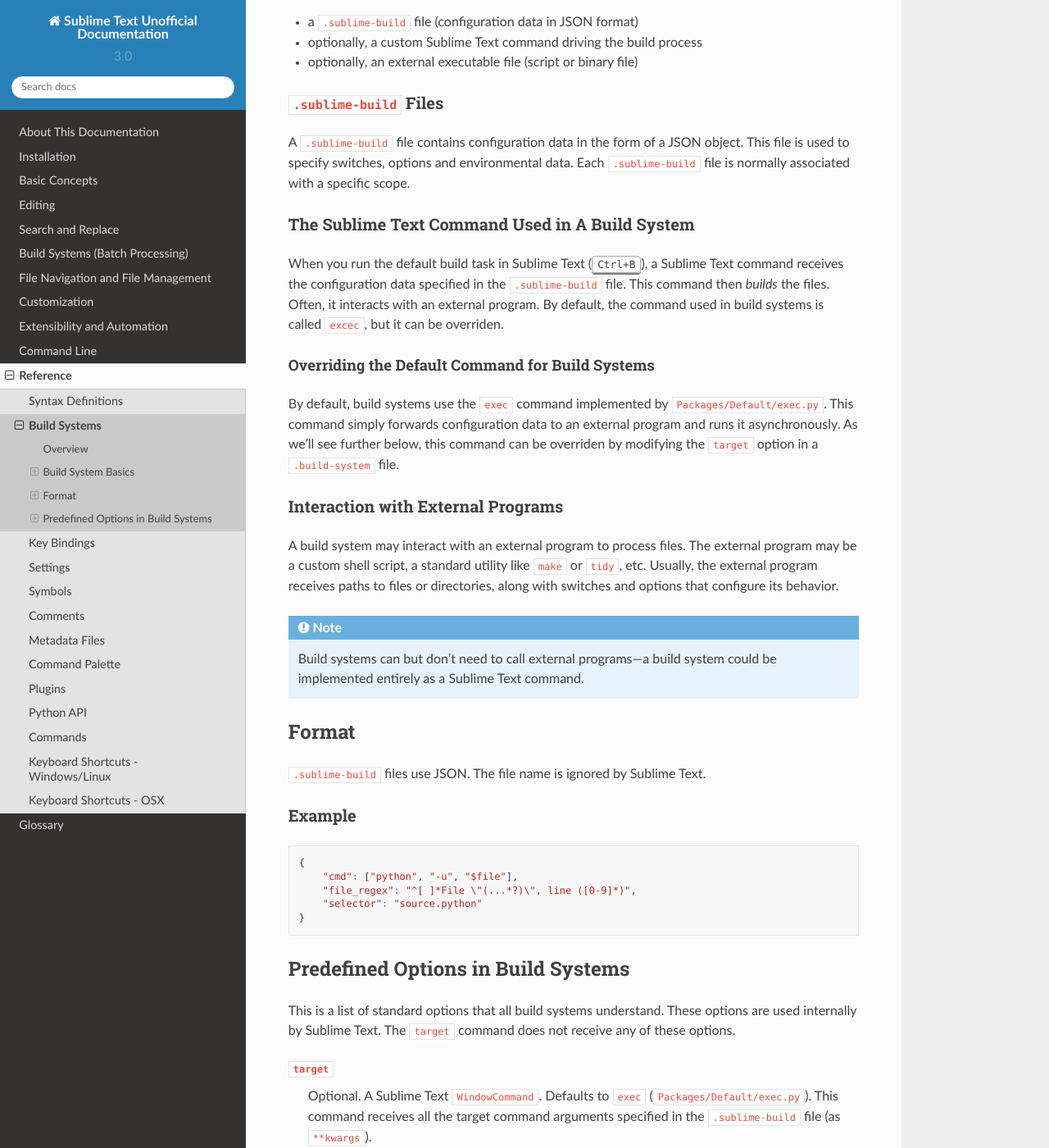
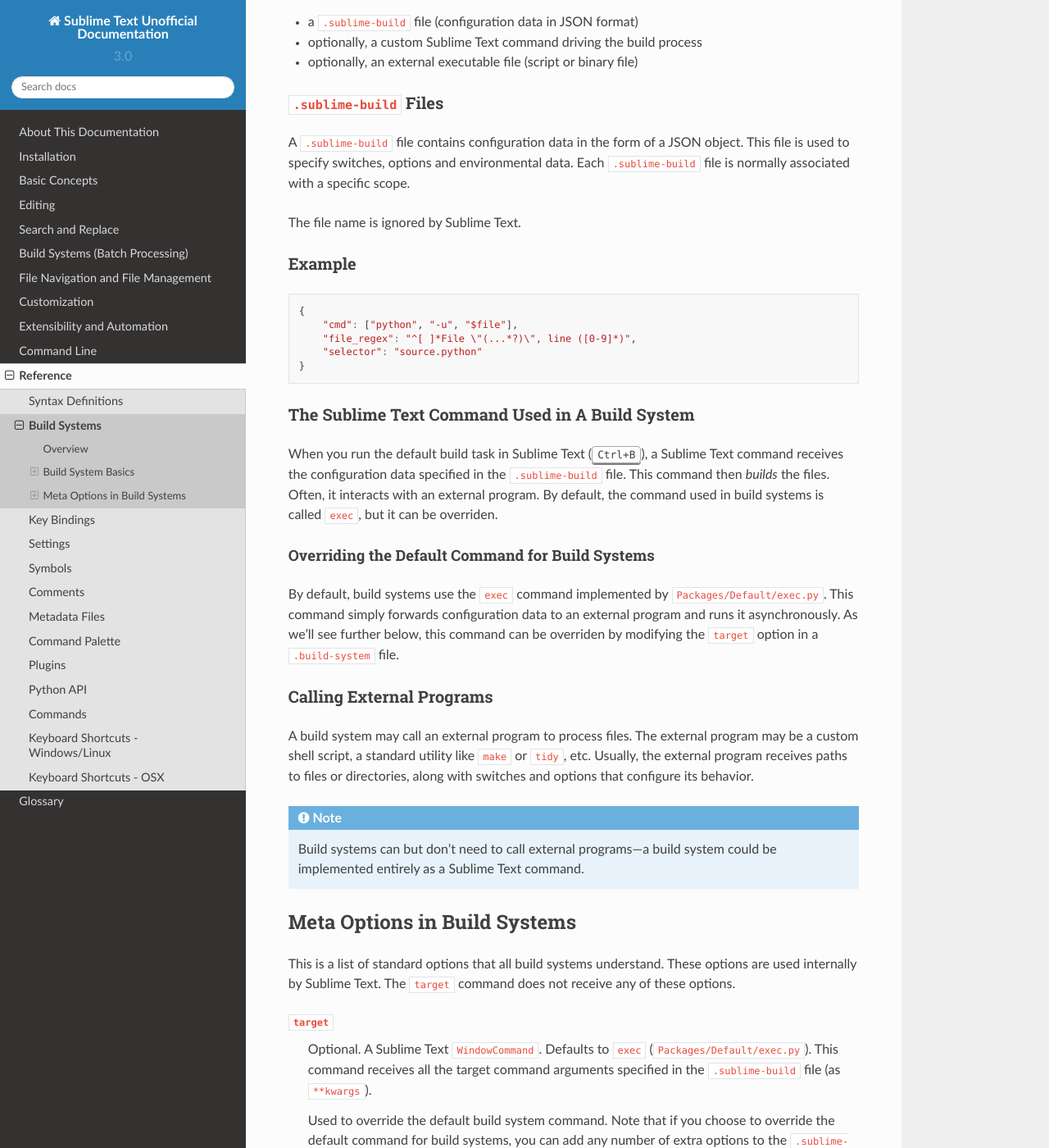
Before and after one commit to guillermooo/sublime-undocs, a Sphinx documentation site: the page built from source/reference/build_systems.rst, in a window 1280 px wide and 1400 px high, scrolled down 978 px. Shown: the whole window at 82% size. Built offline with Sphinx 7.4.7 and the Read the Docs theme 2.0.0, drawn with Linux system fonts in a browser that asks for light colours; some of the changed lines change nothing that is shown; some of the changed text lies outside the part shown.

Commit message:
revise based on review

```diff
--- a/source/reference/build_systems.rst
+++ b/source/reference/build_systems.rst
@@ -45,7 +45,7 @@
 =======
 .. note::
 
-    *Build* is used in a    road sense.
+    *Build* is used in a broad sense.
     A build system doesn't need to generate
     a compiled executable---it could simply
     format code, run an interpreter, etc.
@@ -75,6 +75,20 @@
 Each ``.sublime-build`` file
 is normally associated with a specific scope.
 
+The file name is ignored by Sublime Text.
+
+
+Example
+*******
+
+.. sourcecode:: javascript
+
+    {
+        "cmd": ["python", "-u", "$file"],
+        "file_regex": "^[ ]*File \"(...*?)\", line ([0-9]*)",
+        "selector": "source.python"
+    }
+
 
 The Sublime Text Command Used in A Build System
 ***********************************************
@@ -89,7 +103,7 @@
 Often, it interacts
 with an external program.
 By default, the command
-used in build systems is called ``excec``,
+used in build systems is called ``exec``,
 but it can be overriden.
 
 
@@ -107,11 +121,11 @@
 in a ``.build-system`` file.
 
 
-Interaction with External Programs
-**********************************
+Calling External Programs
+*************************
 
-A build system may interact
-with an external program
+A build system may call
+an external program
 to process files.
 The external program may be
 a custom shell script,
@@ -129,27 +143,8 @@
     as a Sublime Text command.
 
 
-Format
-======
-
-``.sublime-build`` files use JSON.
-The file name is ignored by Sublime Text.
-
-
-Example
-*******
-
-.. sourcecode:: javascript
-
-    {
-        "cmd": ["python", "-u", "$file"],
-        "file_regex": "^[ ]*File \"(...*?)\", line ([0-9]*)",
-        "selector": "source.python"
-    }
-
-
-Predefined Options in Build Systems
-====================================
+Meta Options in Build Systems
+=============================
 
 This is a list of standard options
 that all build systems understand.
@@ -206,7 +201,7 @@
     Identifies variant build systems.
     If the ``name`` is *Run*,
     the variant will show up
-    under the **Tools | Build System**.
+    under **Tools | Build System**.
     Sublime Text will also automatically bind this
     task to :kbd:`Ctrl+Shift+B`.
 
@@ -237,7 +232,11 @@
 (see `Target Command Arguments`_ for details).
 
 ``cmd``
-    Required. Array containing the command to run
+    Required.
+
+    Overriden by ``shell_cmd``.
+
+    Array containing the command to run
     and its desired arguments.
     If you don't specify an absolute path,
     the external program
@@ -250,7 +249,11 @@
     over ``cmd``.
 
 ``shell_cmd``
-    Required. A string that specifies
+    Optional.
+
+    Overrides ``cmd`` if used.
+
+    A string that specifies
     the command to be run
     and its arguments.
 
@@ -263,12 +266,16 @@
     over ``cmd``.
 
 ``file_regex``
-    Optional. Regular expression (Perl-style)
+    Optional.
+
+    Regular expression (Perl-style)
     to capture error output of ``cmd``.
     See the next section for details.
 
 ``line_regex``
-    Optional. If ``file_regex`` doesn't match
+    Optional.
+
+    If ``file_regex`` doesn't match
     on the current line,
     but ``line_regex`` exists,
     and it does match on the current line,
@@ -278,19 +285,25 @@
     to determine the file and line to go to.
 
 ``working_dir``
-    Optional. Directory to change
+    Optional.
+
+    Directory to change
     the current directory to
     before running ``cmd``.
     The original current directory
     is restored afterwards.
 
 ``encoding``
-    Optional. Output encoding of ``cmd``.
+    Optional.
+
+    Output encoding of ``cmd``.
     Must be a valid Python encoding.
     Defaults to ``UTF-8``.
 
 ``env``
-    Optional. Dictionary of environment variables
+    Optional.
+
+    Dictionary of environment variables
     to be merged with the current process'
     before passing them to ``cmd``.
 
@@ -298,8 +311,13 @@
     to add or modify environment variables
     without modifying your system's settings.
 
+    Environmental variables
+    will be expanded.
+
 ``shell``
-    Optional. If ``true``, ``cmd``
+    Optional.
+
+    If ``true``, ``cmd``
     will be run through the shell
     (``cmd.exe``, ``bash``...).
 
@@ -307,18 +325,24 @@
     this option has no effect.
 
 ``path``
-    Optional. This string will replace
-    the current process' :const:`PATH`
-    before calling ``cmd``.
+    Optional.
+
+    :const:`PATH` used
+    by the ``cmd`` subprocess.
 
     Use this option
     to add directories to :const:`PATH`
     without having to modify
     your system's settings.
 
+    Environmental variables
+    will be expandend.
+
 ``syntax``
-    Optional. If provided,
-    it will be used to format
+    Optional.
+
+    If provided,
+    it will be used to colorize
     the build system's output.
 
 
@@ -462,6 +486,7 @@
 from **Tools | Build System**,
 and then select **Tools | Build**.
 Alternatively, you can use
+the command palette or
 the following key bindings:
 
 
@@ -469,6 +494,7 @@
 :kbd:`Ctrl+B`        Run default build task
 :kbd:`F7`            Run default build task
 :kbd:`Ctrl+Shift+B`  Run *Run* build task
+:kbd:`Ctrl+Break`    Cancel build task
 ===================  ========================
 
 See `Variants`_.
@@ -502,7 +528,6 @@
 in a ``.sublime-build`` file
 to override the :const:`PATH` used to locate
 the executable specified in ``cmd``.
-This will not alter your system's :const:`PATH`.
 
 .. seealso::
 
```
